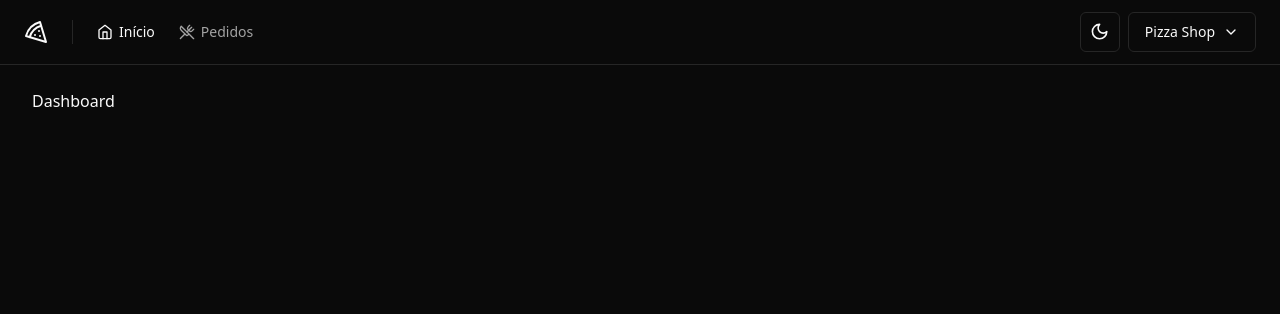
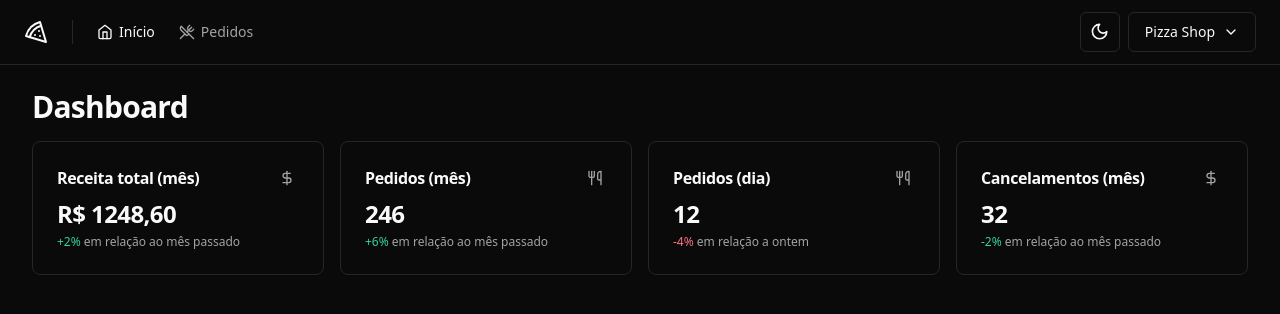
Before and after one commit to matheusbr1/pizzashop-web, a React (Vite) app: page / in a window 1280 px wide. Shown: the top 314 px of the page. Built offline with nearby package versions, Linux system fonts and the light colour scheme.

Commit message:
feat: create cards on dashboard page

```diff
--- a/package.json
+++ b/package.json
@@ -19,6 +19,7 @@
     "@radix-ui/react-separator": "^1.0.3",
     "@radix-ui/react-slot": "^1.0.2",
     "add": "^2.0.6",
+    "card": "^2.5.4",
     "class-variance-authority": "^0.7.0",
     "clsx": "^2.1.0",
     "dialog": "^0.3.1",
--- /dev/null
+++ b/src/components/ui/card.tsx
@@ -0,0 +1,79 @@
+import * as React from "react"
+
+import { cn } from "@/lib/utils"
+
+const Card = React.forwardRef<
+  HTMLDivElement,
+  React.HTMLAttributes<HTMLDivElement>
+>(({ className, ...props }, ref) => (
+  <div
+    ref={ref}
+    className={cn(
+      "rounded-lg border bg-card text-card-foreground shadow-sm",
+      className
+    )}
+    {...props}
+  />
+))
+Card.displayName = "Card"
+
+const CardHeader = React.forwardRef<
+  HTMLDivElement,
+  React.HTMLAttributes<HTMLDivElement>
+>(({ className, ...props }, ref) => (
+  <div
+    ref={ref}
+    className={cn("flex flex-col space-y-1.5 p-6", className)}
+    {...props}
+  />
+))
+CardHeader.displayName = "CardHeader"
+
+const CardTitle = React.forwardRef<
+  HTMLParagraphElement,
+  React.HTMLAttributes<HTMLHeadingElement>
+>(({ className, ...props }, ref) => (
+  <h3
+    ref={ref}
+    className={cn(
+      "text-2xl font-semibold leading-none tracking-tight",
+      className
+    )}
+    {...props}
+  />
+))
+CardTitle.displayName = "CardTitle"
+
+const CardDescription = React.forwardRef<
+  HTMLParagraphElement,
+  React.HTMLAttributes<HTMLParagraphElement>
+>(({ className, ...props }, ref) => (
+  <p
+    ref={ref}
+    className={cn("text-sm text-muted-foreground", className)}
+    {...props}
+  />
+))
+CardDescription.displayName = "CardDescription"
+
+const CardContent = React.forwardRef<
+  HTMLDivElement,
+  React.HTMLAttributes<HTMLDivElement>
+>(({ className, ...props }, ref) => (
+  <div ref={ref} className={cn("p-6 pt-0", className)} {...props} />
+))
+CardContent.displayName = "CardContent"
+
+const CardFooter = React.forwardRef<
+  HTMLDivElement,
+  React.HTMLAttributes<HTMLDivElement>
+>(({ className, ...props }, ref) => (
+  <div
+    ref={ref}
+    className={cn("flex items-center p-6 pt-0", className)}
+    {...props}
+  />
+))
+CardFooter.displayName = "CardFooter"
+
+export { Card, CardHeader, CardFooter, CardTitle, CardDescription, CardContent }
--- a/src/pages/app/dashboard.tsx
+++ /dev/null
@@ -1,8 +0,0 @@
-import { Helmet } from "react-helmet-async";
-
-export function Dashboard() {
-  return <>
-    <Helmet title="Dashboard" />
-    <h1>Dashboard</h1>
-  </>
-}
--- /dev/null
+++ b/src/pages/app/dashboard/dashboard.tsx
@@ -0,0 +1,24 @@
+import { Helmet } from "react-helmet-async";
+
+import { DayOrdersAmountCard } from "./day-orders-amount-card";
+import { MonthCanceledOrdersAmountCard } from "./month-canceled-orders-amount";
+import { MonthOrdersAmountCard } from "./month-orders-amonth-card";
+import { MonthRevenueCard } from "./month-revenue-card";
+
+export function Dashboard() {
+  return (
+    <>
+      <Helmet title="Dashboard" />
+      <div className="flex flex-col gap-4" >
+        <div className="text-3xl font-bold tracking-tight" >Dashboard</div>
+
+        <div className="grid grid-cols-4 gap-4" >
+          <MonthRevenueCard />
+          <MonthOrdersAmountCard />
+          <DayOrdersAmountCard />
+          <MonthCanceledOrdersAmountCard />
+        </div>
+      </div>
+    </>
+  )
+}
--- /dev/null
+++ b/src/pages/app/dashboard/day-orders-amount-card.tsx
@@ -0,0 +1,22 @@
+import { Utensils } from "lucide-react";
+
+import { Card, CardContent, CardHeader, CardTitle } from "@/components/ui/card";
+
+export function DayOrdersAmountCard() {
+  return (
+    <Card>
+      <CardHeader className="flex-row items-center space-y-0 justify-between pb-2" >
+        <CardTitle className="text-base font-semi-bold" >Pedidos (dia)</CardTitle>
+        <Utensils className="h-4 2-4 text-muted-foreground" />
+      </CardHeader>
+      <CardContent className="space-y-1" >
+        <span className="text-2xl font-bold tracking-tight" >
+          12
+        </span>
+        <p className="text-xs text-muted-foreground" >
+          <span className="text-rose-500 dark:text-rose-400" >-4%</span> em relação a ontem
+        </p>
+      </CardContent>
+    </Card>
+  )
+}
--- /dev/null
+++ b/src/pages/app/dashboard/month-canceled-orders-amount.tsx
@@ -0,0 +1,22 @@
+import { DollarSign } from "lucide-react";
+
+import { Card, CardContent, CardHeader, CardTitle } from "@/components/ui/card";
+
+export function MonthCanceledOrdersAmountCard() {
+  return (
+    <Card>
+      <CardHeader className="flex-row items-center space-y-0 justify-between pb-2" >
+        <CardTitle className="text-base font-semi-bold" >Cancelamentos (mês)</CardTitle>
+        <DollarSign className="h-4 2-4 text-muted-foreground" />
+      </CardHeader>
+      <CardContent className="space-y-1" >
+        <span className="text-2xl font-bold tracking-tight" >
+          32
+        </span>
+        <p className="text-xs text-muted-foreground" >
+          <span className="text-emerald-500 dark:text-emerald-400" >-2%</span> em relação ao mês passado
+        </p>
+      </CardContent>
+    </Card>
+  )
+}
--- /dev/null
+++ b/src/pages/app/dashboard/month-orders-amonth-card.tsx
@@ -0,0 +1,22 @@
+import { Utensils } from "lucide-react";
+
+import { Card, CardContent, CardHeader, CardTitle } from "@/components/ui/card";
+
+export function MonthOrdersAmountCard() {
+  return (
+    <Card>
+      <CardHeader className="flex-row items-center space-y-0 justify-between pb-2" >
+        <CardTitle className="text-base font-semi-bold" >Pedidos (mês)</CardTitle>
+        <Utensils className="h-4 2-4 text-muted-foreground" />
+      </CardHeader>
+      <CardContent className="space-y-1" >
+        <span className="text-2xl font-bold tracking-tight" >
+          246
+        </span>
+        <p className="text-xs text-muted-foreground" >
+          <span className="text-emerald-500 dark:text-emerald-400" >+6%</span> em relação ao mês passado
+        </p>
+      </CardContent>
+    </Card>
+  )
+}
--- /dev/null
+++ b/src/pages/app/dashboard/month-revenue-card.tsx
@@ -0,0 +1,22 @@
+import { DollarSign } from "lucide-react";
+
+import { Card, CardContent, CardHeader, CardTitle } from "@/components/ui/card";
+
+export function MonthRevenueCard() {
+  return (
+    <Card>
+      <CardHeader className="flex-row items-center space-y-0 justify-between pb-2" >
+        <CardTitle className="text-base font-semi-bold" >Receita total (mês)</CardTitle>
+        <DollarSign className="h-4 2-4 text-muted-foreground" />
+      </CardHeader>
+      <CardContent className="space-y-1" >
+        <span className="text-2xl font-bold tracking-tight" >
+          R$ 1248,60
+        </span>
+        <p className="text-xs text-muted-foreground" >
+          <span className="text-emerald-500 dark:text-emerald-400" >+2%</span> em relação ao mês passado
+        </p>
+      </CardContent>
+    </Card>
+  )
+}
--- a/src/pages/routes.tsx
+++ b/src/pages/routes.tsx
@@ -2,7 +2,7 @@
 
 import { AppLayout } from './_layouts/app'
 import { AuthLayout } from './_layouts/auth'
-import { Dashboard } from './app/dashboard'
+import { Dashboard } from './app/dashboard/dashboard'
 import { Orders } from './app/orders/orders'
 import { SignIn } from './auth/sign-in'
 import { SignUp } from './auth/sign-up'
```
Also changed, not shown: 1 other file (tests, documents, lock files or other folders).
